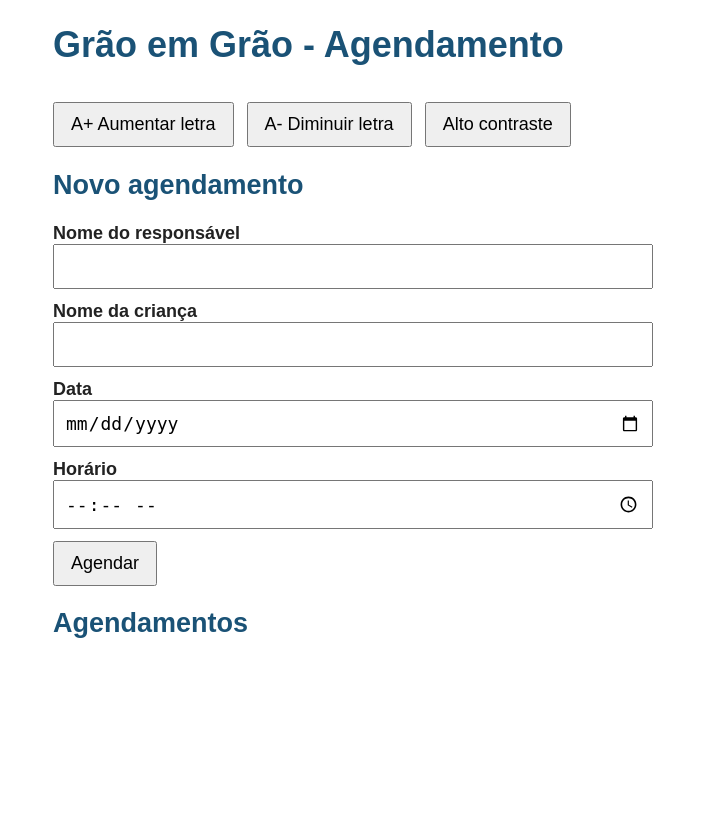
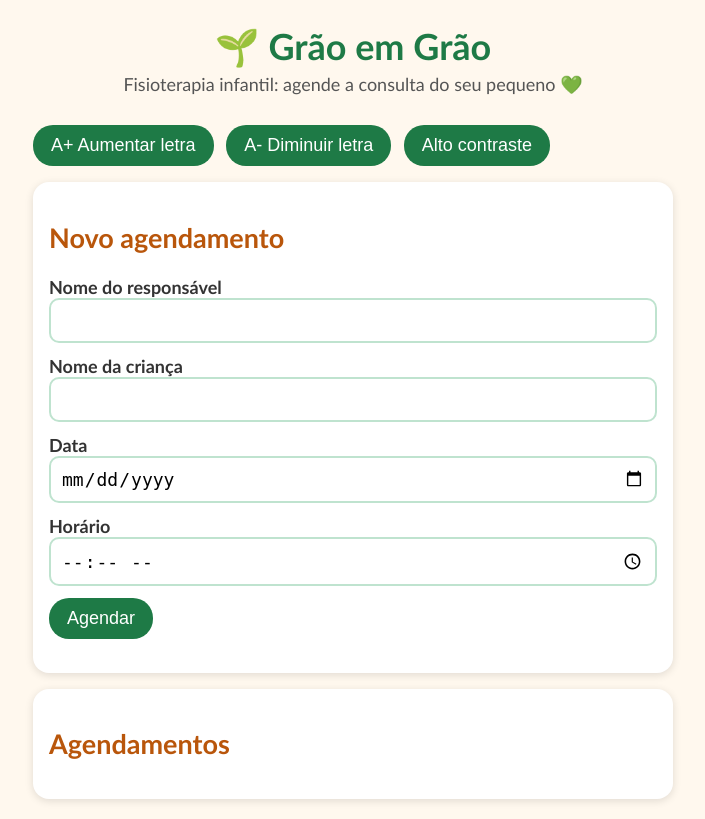
Before and after one commit to PauloCosta111/grao-em-grao-agendamento, a Flask app: page / in a window 1280 px wide. Shown: the whole page, without its empty margins (287-992 px from the left). Before the commit the page ends 638 px from the top, so only its background shows below. Run offline with Flask 3, Linux system fonts and the light colour scheme; data that the repository does not hold is empty.

Commit message:
feat: deixa a interface mais amigável e descontraída conforme feedback da rodada 1

```diff
--- a/templates/index.html
+++ b/templates/index.html
@@ -5,22 +5,32 @@
   <meta name="viewport" content="width=device-width, initial-scale=1">
   <title>Grão em Grão - Agendamento</title>
     <style>
-    body { font-family: Arial, sans-serif; font-size: 18px; max-width: 600px;
-           margin: 20px auto; padding: 0 16px; background: #fff; color: #222; }
-    h1, h2 { color: #1a5276; }
+    body { font-family: "Trebuchet MS", Arial, sans-serif; font-size: 18px; max-width: 640px;
+           margin: 20px auto; padding: 0 16px; background: #fff8ee; color: #333; }
+    h1 { color: #1e7a46; text-align: center; margin-bottom: 4px; }
+    .subtitulo { text-align: center; margin-top: 0; color: #555; }
+    h2 { color: #b9560b; }
+    .cartao { background: #fff; border-radius: 16px; padding: 16px; margin-top: 16px;
+              box-shadow: 0 2px 8px rgba(0,0,0,0.12); }
     label { display: block; margin-top: 12px; font-weight: bold; }
-    input { width: 100%; padding: 10px; font-size: 1em; box-sizing: border-box; }
-    button { padding: 10px 16px; font-size: 1em; margin: 12px 8px 0 0; cursor: pointer; }
-    #mensagem { margin-top: 12px; font-weight: bold; }
+    input { width: 100%; padding: 10px; font-size: 1em; box-sizing: border-box;
+            border: 2px solid #bfe3cf; border-radius: 10px; }
+    button { padding: 10px 18px; font-size: 1em; margin: 12px 8px 0 0; cursor: pointer;
+             background: #1e7a46; color: #fff; border: none; border-radius: 20px; }
+    #mensagem { margin-top: 12px; font-weight: bold; color: #1e7a46; }
     li { margin-bottom: 8px; }
     :focus { outline: 3px solid #e67e22; }
     body.alto-contraste { background: #000; color: #fff; }
     body.alto-contraste h1, body.alto-contraste h2 { color: #ffff00; }
+    body.alto-contraste .subtitulo, body.alto-contraste #mensagem { color: #fff; }
+    body.alto-contraste .cartao { background: #000; border: 2px solid #fff; box-shadow: none; }
     body.alto-contraste input, body.alto-contraste button { background: #fff; color: #000; }
   </style>
+
 </head>
 <body>
-  <h1>Grão em Grão - Agendamento</h1>
+  <h1>🌱 Grão em Grão</h1>
+  <p class="subtitulo">Fisioterapia infantil: agende a consulta do seu pequeno 💚</p>
 
   <section aria-label="Acessibilidade">
     <button type="button" onclick="mudarFonte(2)">A+ Aumentar letra</button>
@@ -28,6 +38,7 @@
     <button type="button" onclick="alternarContraste()">Alto contraste</button>
   </section>
 
+    <div class="cartao">
     <h2>Novo agendamento</h2>
     <label for="nome_responsavel">Nome do responsável</label>
     <input id="nome_responsavel" type="text">
@@ -39,9 +50,12 @@
     <input id="horario" type="time">
     <button type="button" onclick="agendar()">Agendar</button>
     <p id="mensagem" role="status" aria-live="polite"></p>
+  </div>
 
+  <div class="cartao">
     <h2>Agendamentos</h2>
     <ul id="lista"></ul>
+  </div>
 
   <script>
     let tamanho = 18;
```
Lines whose indentation alone changed are shown as unchanged.
